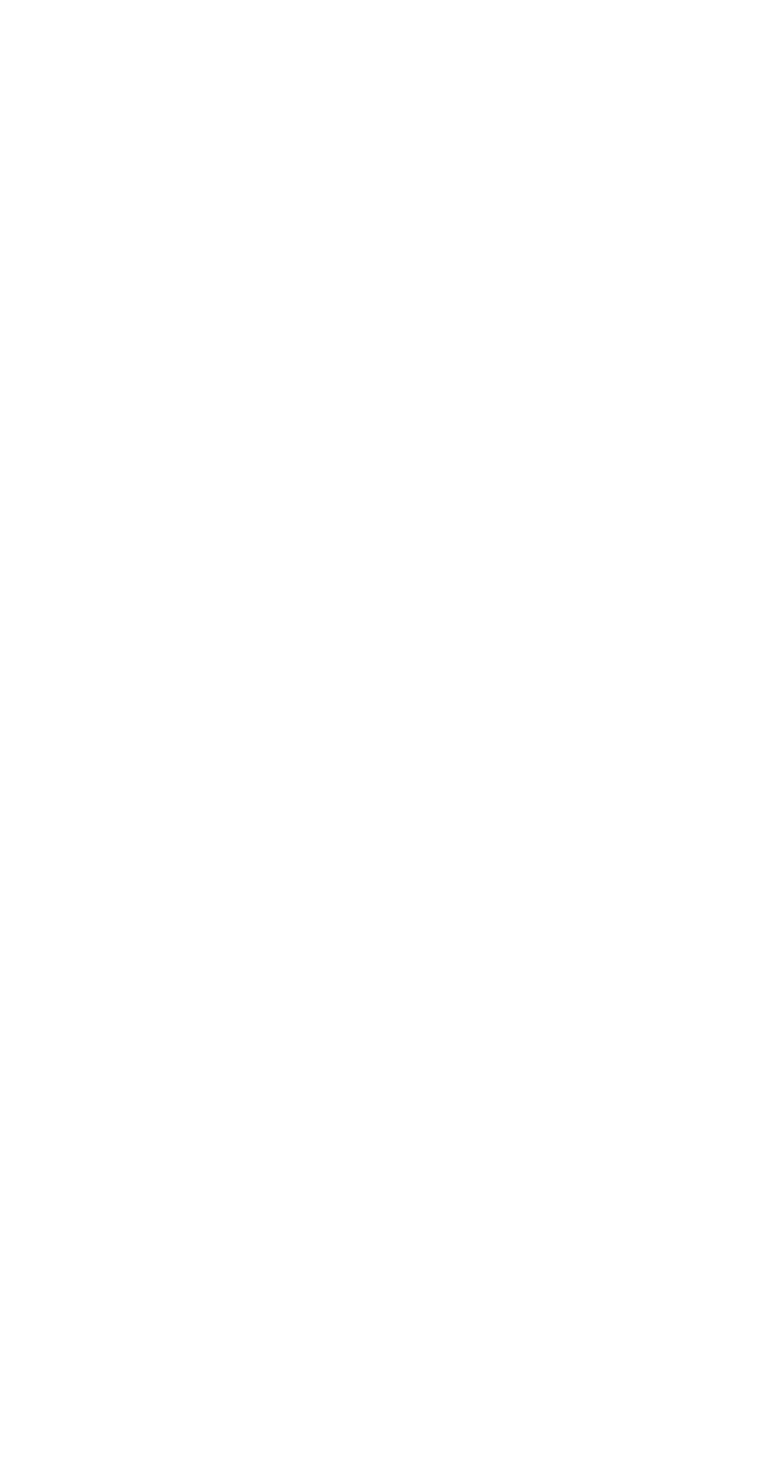
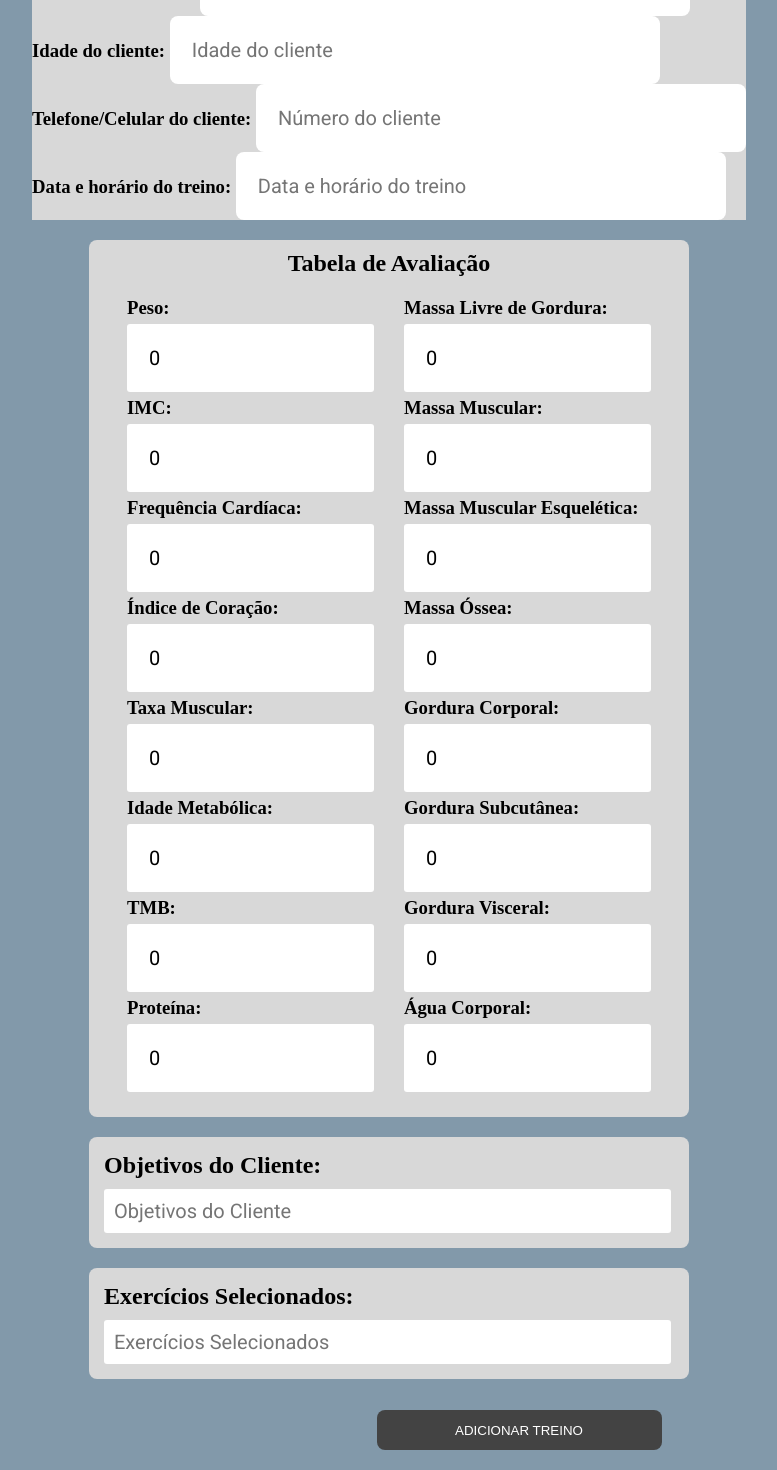
Before and after one commit to GuilhermeFio/Athenas, a React (Create React App) app in the folder frontend/: page /AdicionarTreino in a window 1280 px wide. Shown: the part 232-1702 px from the top of the page, without its empty margins (251-1028 px from the left). Before the commit the page ends 800 px from the top, so only its background shows below. Built offline with nearby package versions, Linux system fonts and the light colour scheme.

Commit message:
Página de Adicionar Treino quase concluída!

```diff
--- a/frontend/src/pages/AdicionarTreino/index.jsx
+++ b/frontend/src/pages/AdicionarTreino/index.jsx
@@ -1,15 +1,125 @@
 import { Link } from 'react-router-dom'
 import './index.scss'
 import Menu from '../../components/MenuAbas'
+import axios from 'axios'
+import { useState } from "react";
 
-import axios from 'axios'
+export default function AdicionarTreino() {
+    const[nomeCliente, setNomeCliente] = useState('');
+    const[dataNascimento, setDataNascimento] = useState('');
+    const[idadeCliente, setIdadeCliente] = useState('');
+    const[numCliente, setNumCliente] = useState('');
+    const[dataTreino, setDataTreino] = useState('');
 
-export default function AdicionarTreino (){
+    const[peso, setPeso] = useState(0);
+    const[imc, setImc] = useState(0);
+    const[freqCard, setFreqCard] = useState(0);
+    const[indcCoracao, setIndcCoracao] = useState(0);
+    const[taxaMuscular, setTaxaMuscular] = useState(0);
+    const[iddMetabolica, setIddMetabolica] = useState(0);
+    const[taxaMetBasal, setTaxaMetBasal] = useState(0);
+    const[proteina, setProteina] = useState(0);
+    const[massaLivGord, setMassaLivGord] = useState(0);
+    const[massaMusc, setMassaMusc] = useState(0);
+    const[massaMuscEsq, setMassaMuscEsq] = useState(0);
+    const[massaOssea, setMassaOssea] = useState(0);
+    const[gordCorp, setGordCorp] = useState(0);
+    const[gordSub, setGordSub] = useState(0);
+    const[gordVis, setGordVis] = useState(0);
+    const[aguaCorp, setAguaCorp] = useState(0);
 
-return(
+    const[objetivos, setObjetivos] = useState('');
+    const[exercicios, setExercicios] = useState('');
 
-<Menu />
+    return (
+      <div className="pagina-add-treino">
 
-)
+        <Menu/>
 
+        <div className='secao'>
+
+          <h3>ADICIONAR NOVO TREINO</h3>
+
+          <div className='infosCliente'>
+              <h3>Nome do cliente: <input type='text' placeholder='Nome do cliente' value={nomeCliente} onChange={e => setNomeCliente(e.target.value)}/></h3>
+              <h3>Data de nascimento: <input type='text' placeholder='Data de nascimento' value={dataNascimento} onChange={e => setDataNascimento(e.target.value)}/></h3>
+              <h3>Idade do cliente: <input type='text' placeholder='Idade do cliente' value={idadeCliente} onChange={e => setIdadeCliente(e.target.value)}/></h3>
+              <h3>Telefone/Celular do cliente: <input type='text' placeholder='Número do cliente' value={numCliente} onChange={e => setNumCliente(e.target.value)}/></h3>
+              <h3>Data e horário do treino: <input type='text' placeholder='Data e horário do treino' value={dataTreino} onChange={e => setDataTreino(e.target.value)}/></h3>
+          </div>
+
+          <div className="tabAvaliacao">
+              <h2>Tabela de Avaliação</h2>
+
+              <div className="dadosFisicos">
+                  <div className="dados1">
+                      <h3>Peso:</h3>
+                      <input type='text' value={peso} onChange={e => setPeso(e.target.value)}/>
+
+                      <h3>IMC:</h3>
+                      <input type='text' placeholder='Índice de Massa Corporal' value={imc} onChange={e => setImc(e.target.value)}/>
+
+                      <h3>Frequência Cardíaca:</h3>
+                      <input type='text' placeholder='Frequência Cardíaca' value={freqCard} onChange={e => setFreqCard(e.target.value)}/>
+
+                      <h3>Índice de Coração:</h3>
+                      <input type='text' placeholder='Índice de Coração' value={indcCoracao} onChange={e => setIndcCoracao(e.target.value)}/>
+
+                      <h3>Taxa Muscular:</h3>
+                      <input type='text' placeholder='Taxa Muscular' value={taxaMuscular} onChange={e => setTaxaMuscular(e.target.value)}/>
+
+                      <h3>Idade Metabólica:</h3>
+                      <input type='text' placeholder='Idade Metabólica' value={iddMetabolica} onChange={e => setIddMetabolica(e.target.value)}/>
+
+                      <h3>TMB:</h3>
+                      <input type='text' placeholder='Taxa Metabólica Basal (TMB)' value={taxaMetBasal} onChange={e => setTaxaMetBasal(e.target.value)}/>
+
+                      <h3>Proteína:</h3>
+                      <input type='text' placeholder='' value={proteina} onChange={e => setProteina(e.target.value)}/>
+                  </div>
+
+                  <div className="dados2">
+                      <h3>Massa Livre de Gordura:</h3>
+                      <input type='text' placeholder='Massa Livre de Gordura' value={massaLivGord} onChange={e => setMassaLivGord(e.target.value)}/>
+
+                      <h3>Massa Muscular:</h3>
+                      <input type='text' placeholder='Massa Muscular' value={massaMusc} onChange={e => setMassaMusc(e.target.value)}/>
+
+                      <h3>Massa Muscular Esquelética:</h3>
+                      <input type='text' placeholder='Massa Muscular Esquelética' value={massaMuscEsq} onChange={e => (setMassaMuscEsq.target.value)}/>
+
+                      <h3>Massa Óssea:</h3>
+                      <input type='text' placeholder='Massa Óssea' value={massaOssea} onChange={e => setMassaOssea(e.target.value)}/>
+
+                      <h3>Gordura Corporal:</h3>
+                      <input type='text' placeholder='Gordura Corporal' value={gordCorp} onChange={e => setGordCorp(e.target.value)}/>
+
+                      <h3>Gordura Subcutânea:</h3>
+                      <input type='text' placeholder='Gordura Subcutânea' value={gordSub} onChange={e => setGordSub(e.target.value)}/>
+
+                      <h3>Gordura Visceral:</h3>
+                      <input type='text' placeholder='Gordura Visceral' value={gordVis} onChange={e => setGordVis(e.target.value)}/>
+
+                      <h3>Água Corporal:</h3>
+                      <input type='text' placeholder='Água Corporal' value={aguaCorp} onChange={e => setAguaCorp(e.target.value)}/>
+                  </div>
+              </div>
+          </div>
+
+          <div className="detalhesTreino">
+              <div className="objetivosTreino">
+                  <h2>Objetivos do Cliente:</h2>
+                  <input type='text' placeholder='Objetivos do Cliente' value={objetivos} onChange={e => setObjetivos(e.target.value)}/>
+              </div>
+              <div className="exerciciosTreino">
+                  <h2>Exercícios Selecionados:</h2>
+                  <input type='text' placeholder='Exercícios Selecionados' value={exercicios} onChange={e => setExercicios(e.target.value)}/>
+              </div>
+          </div>
+
+          <button className='botaoAdd'>ADICIONAR TREINO</button>
+
+        </div>
+      </div>
+    );
 }
--- a/frontend/src/pages/AdicionarTreino/index.scss
+++ b/frontend/src/pages/AdicionarTreino/index.scss
@@ -0,0 +1,94 @@
+.pagina-add-treino{
+    background-color: #8299AA;
+    padding: 20px;
+
+    .secao{
+        display: flex;
+        flex-direction: column;
+        justify-content: center;
+        align-items: center;
+        gap: 20px;
+    }
+
+    .infosCliente{
+        background-color: #d8d8d8;
+    }
+
+    .tabAvaliacao{
+        display: flex;
+        flex-direction: column;
+        justify-content: center;
+        align-items: center;
+        width: 600px;
+        background-color: #d8d8d8;
+        padding: 10px;
+        gap: 20px;
+        border-radius: 8px;
+
+        .dadosFisicos{
+            display: flex;
+            flex-direction: row;
+            justify-content: center;
+            gap: 30px;
+            padding-bottom: 15px;
+
+            input{
+                width: 247px;
+                border-radius: 3px;
+                outline: none;
+            }
+
+            .dados1{
+                display: flex;
+                flex-direction: column;
+                gap: 5px;
+            }
+
+            .dados2{
+                display: flex;
+                flex-direction: column;
+                gap: 5px;
+            }
+        }
+    }
+
+    .detalhesTreino{
+        display: flex;
+        flex-direction: column;
+        gap: 20px;
+
+        input{
+            width: 567px;
+            border-radius: 3px;
+            outline: none;
+            padding: 10px;
+        }
+
+        .objetivosTreino{
+            display: flex;
+            flex-direction: column;
+            width: 600px;
+            background-color: #d8d8d8;
+            border-radius: 8px;
+            padding: 15px;
+            gap: 10px;
+        }
+        .exerciciosTreino{
+            display: flex;
+            flex-direction: column;
+            width: 600px;
+            background-color: #d8d8d8;
+            border-radius: 8px;
+            padding: 15px;
+            gap: 10px;
+        }
+    }
+
+    .botaoAdd{
+        width: 160px;
+        height: 40px;
+        border-radius: 8px;
+        background-color: #434343;
+        color: #FFFFFF;
+    }
+}
```
